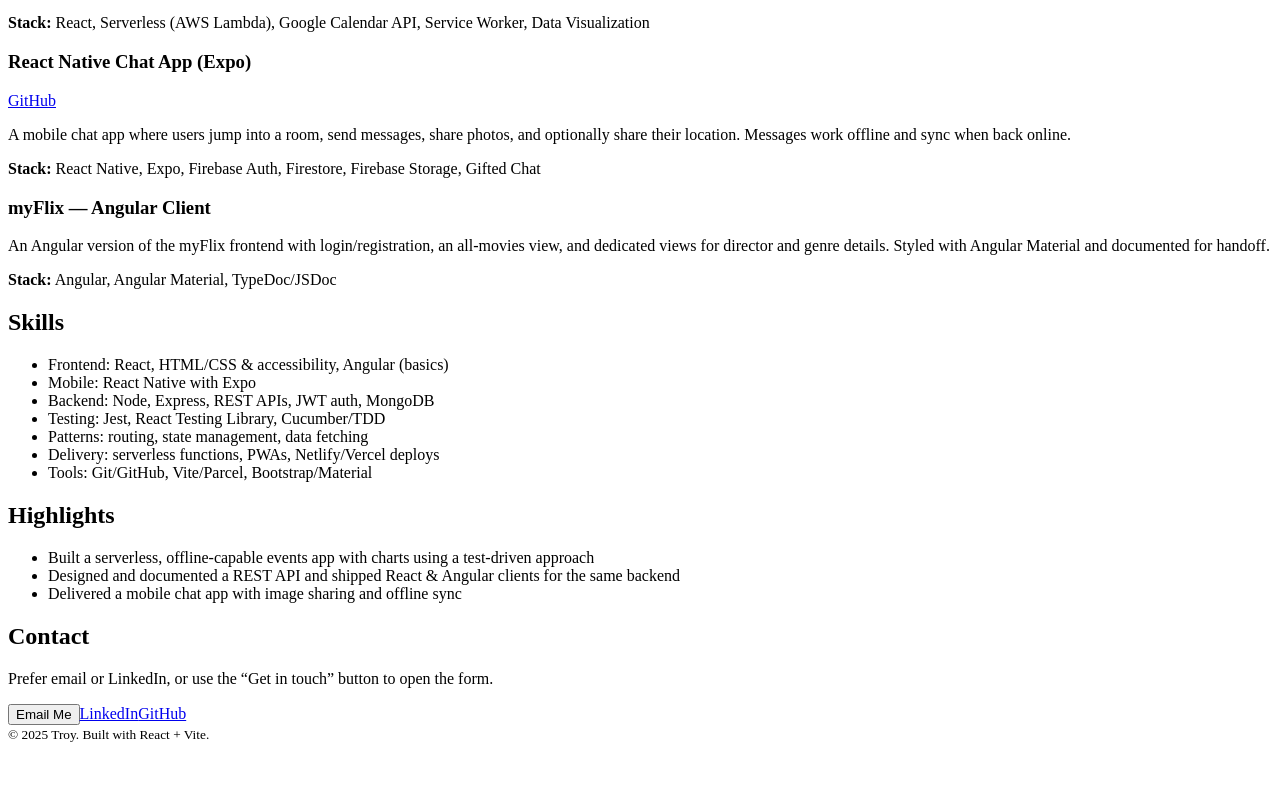
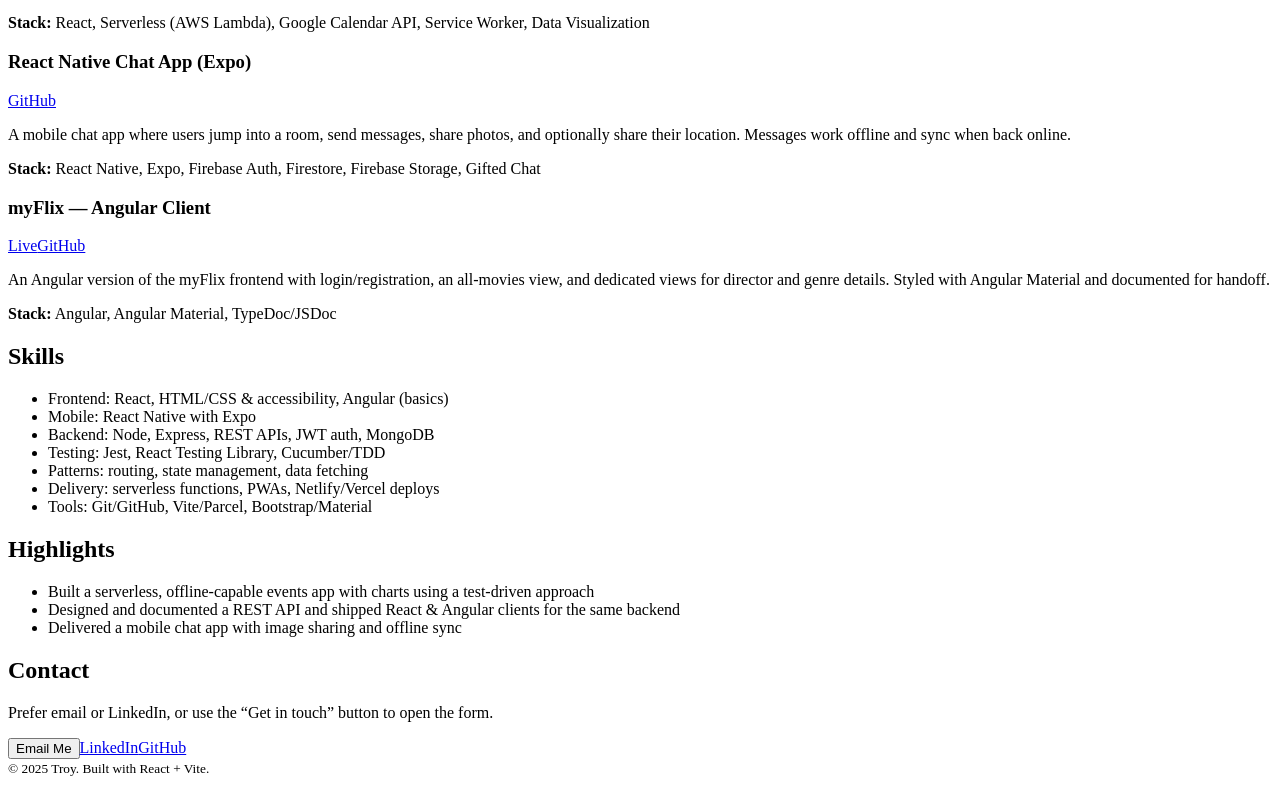
Before and after one commit to tmoubre/My_Portfolio, a React (Vite) app: page / in a window 1280 px wide. Shown: the part 973-1758 px from the top of the page. Before the commit the page ends 1724 px from the top, so only its background shows below. Built offline with nearby package versions, Linux system fonts and the light colour scheme; the HTML template or start-up script is replaced by a standard one.

Commit message:
Updated Projects

```diff
--- a/src/data/projects.js
+++ b/src/data/projects.js
@@ -69,8 +69,8 @@ const projects = [
       "An Angular version of the myFlix frontend with login/registration, an all‑movies view, and dedicated views for director and genre details. Styled with Angular Material and documented for handoff.",
     stack: ["Angular", "Angular Material", "TypeDoc/JSDoc"],
     links: {
-      live: "",
-      github: "",
+      live: "https://angular-movieapp.netlify.app/login",
+      github: "https://github.com/tmoubre/myFlix-Angular-client",
     },
   },
 ];
```
